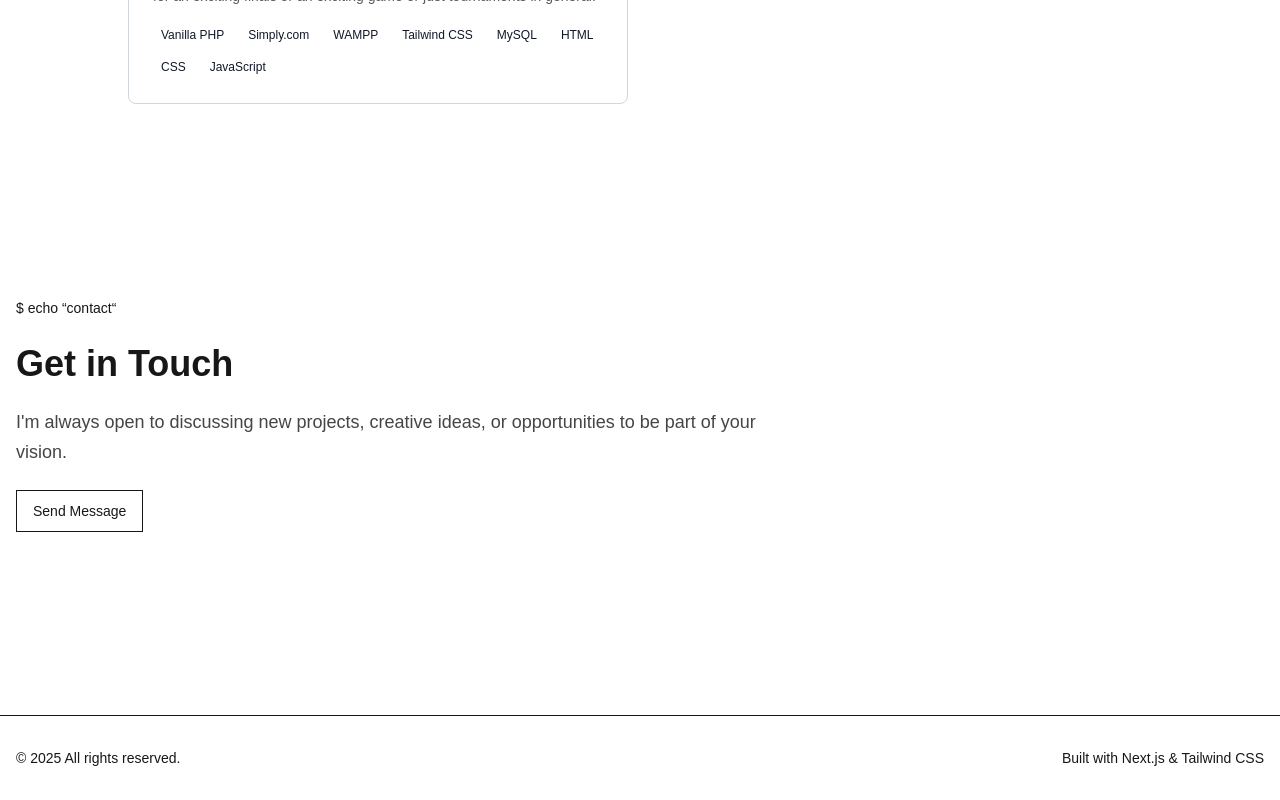
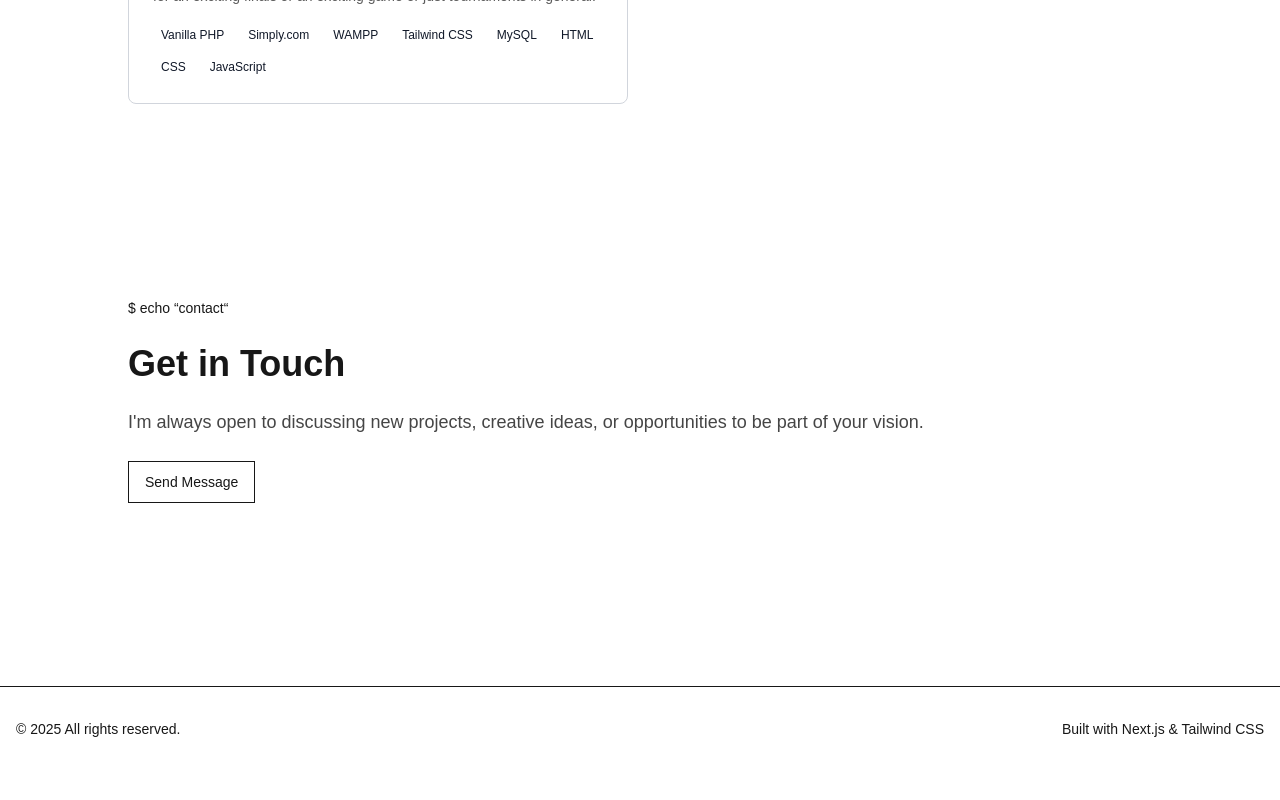
Before and after one commit to Sinyedu/React-Portfolio-Web, a Next.js app: page / in a window 1280 px wide. Shown: the part 3595-4395 px from the top of the page. After the commit the page ends 4366 px from the top, so only its background shows below. Built offline with nearby package versions, Linux system fonts and the light colour scheme.

Commit message:
fixed misalignment

```diff
--- a/src/app/components/contact-section.tsx
+++ b/src/app/components/contact-section.tsx
@@ -8,7 +8,7 @@
 export function ContactSection({ content, email }: ContactSectionProps) {
   return (
     <section id="contact" className="container mx-auto px-4 py-16 md:py-24">
-      <div className="max-w-3xl">
+      <div className="max-w-5xl mx-auto">
         <div className="mb-6">
           <span className="text-sm text-muted-foreground">
             $ echo &ldquo;contact&ldquo;
```
